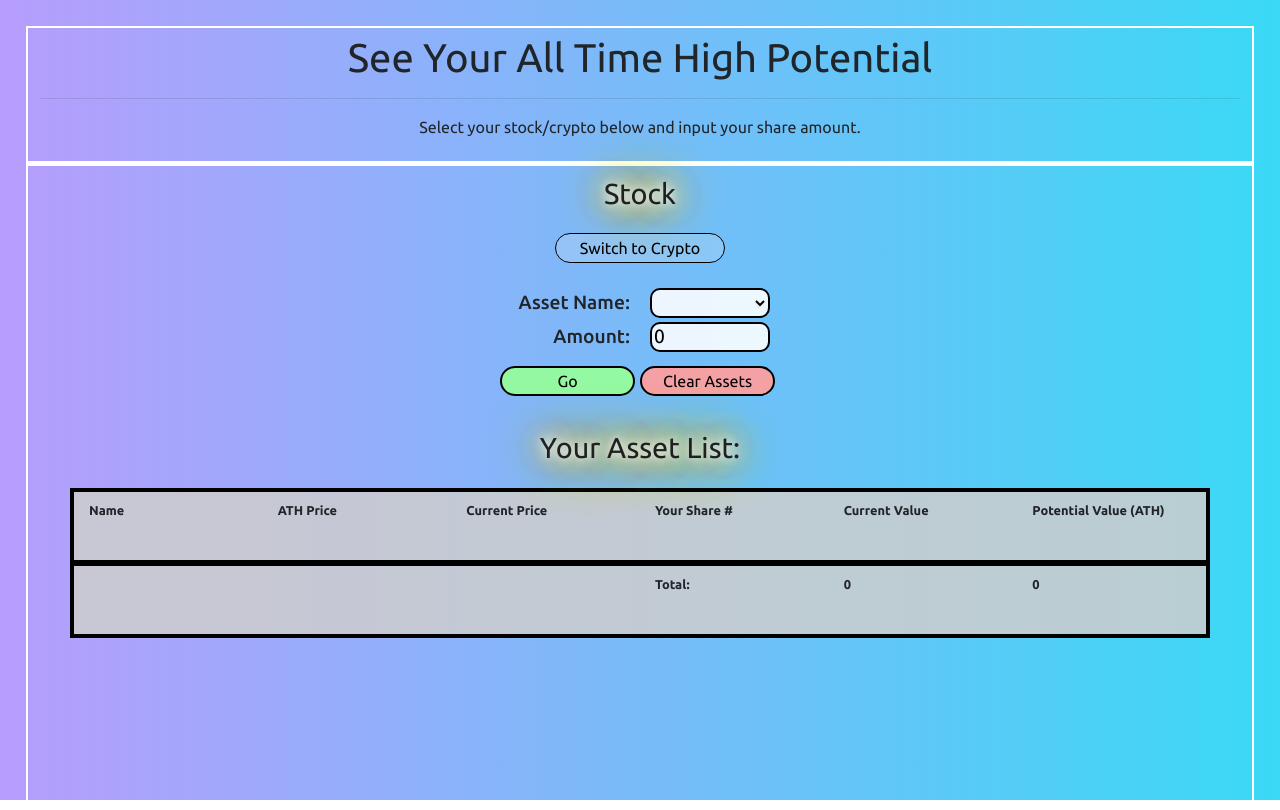
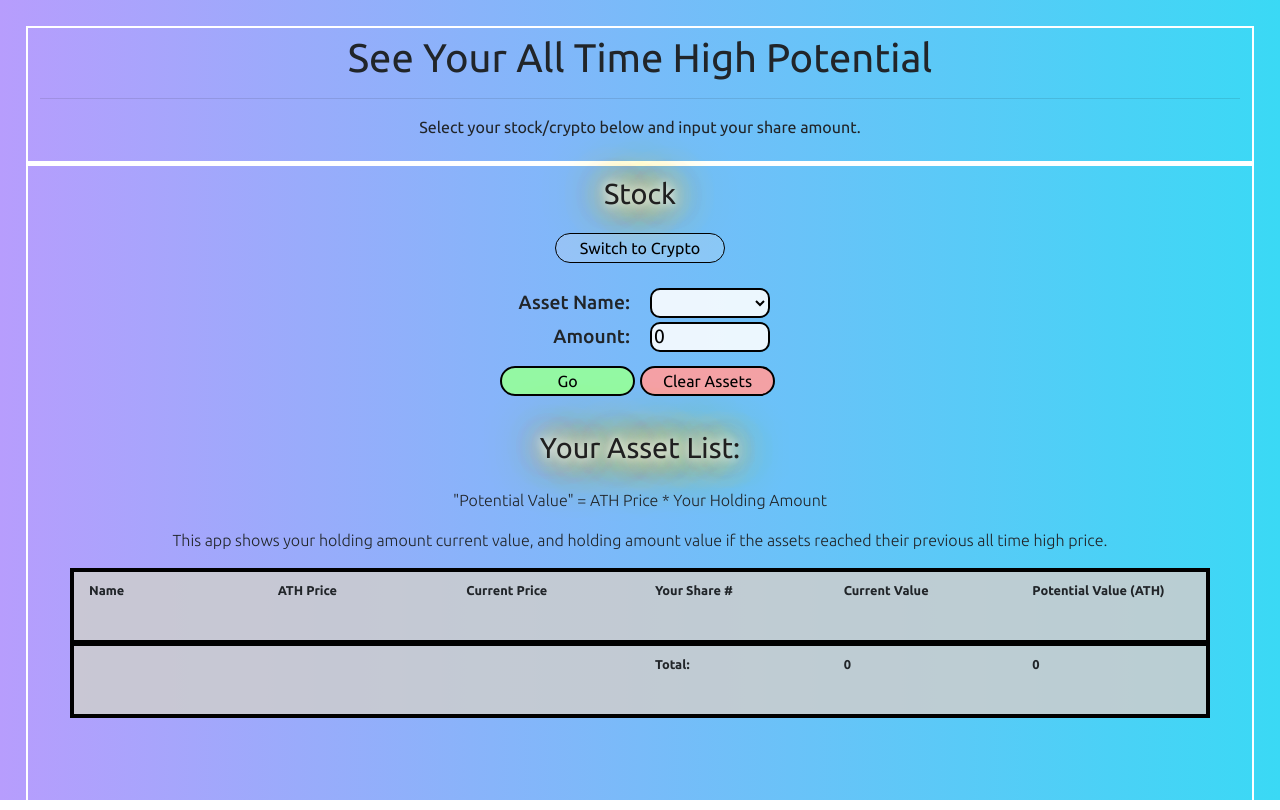
Before and after one commit to wilsonramstead/allTimeHighPotential, an Angular app: page / in a window 1280 px wide. Built offline with nearby package versions, Linux system fonts and the light colour scheme.

Commit message:
added some text

```diff
--- a/src/app/home/home.component.html
+++ b/src/app/home/home.component.html
@@ -57,6 +57,10 @@
         <!-- <hr> -->
         <br>
         <h4 class="fancyLabel">Your Asset List:</h4>
+            <div class="innerBoxText">
+                <p>"Potential Value" = ATH Price * Your Holding Amount</p>
+                <p>This app shows your holding amount current value, and holding amount value if the assets reached their previous all time high price.</p>
+            </div>
         <!--  Normal container -->
         <div *ngIf="mobile == 'no'" class="container">
             <div class="row headerColumn" style="border-bottom: 3px solid black;">
--- a/src/app/home/home.component.scss
+++ b/src/app/home/home.component.scss
@@ -28,11 +28,16 @@
     min-height: 400px;
     text-align: left;
   }
+  .innerBoxText {
+    text-align: center;
+    width: 80%;
+    margin-left: 10%;
+    margin-right: 10%;
+  }
   .mobileContainer {
     text-align: left;
     min-height: 400px;
     width: 100%;
-    // width: 96%;
     padding-bottom: 50px;
     .col {
       background: rgba(255, 255, 255, 0.425);
```
